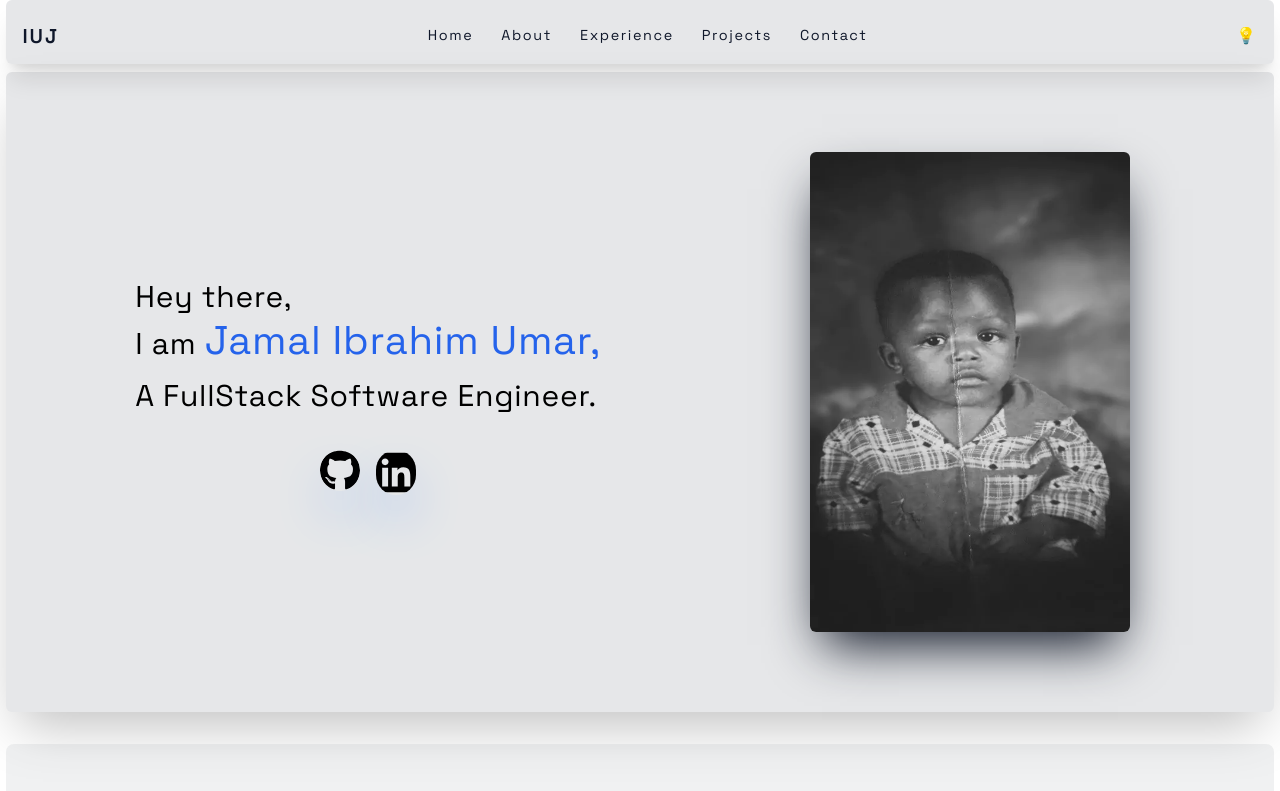
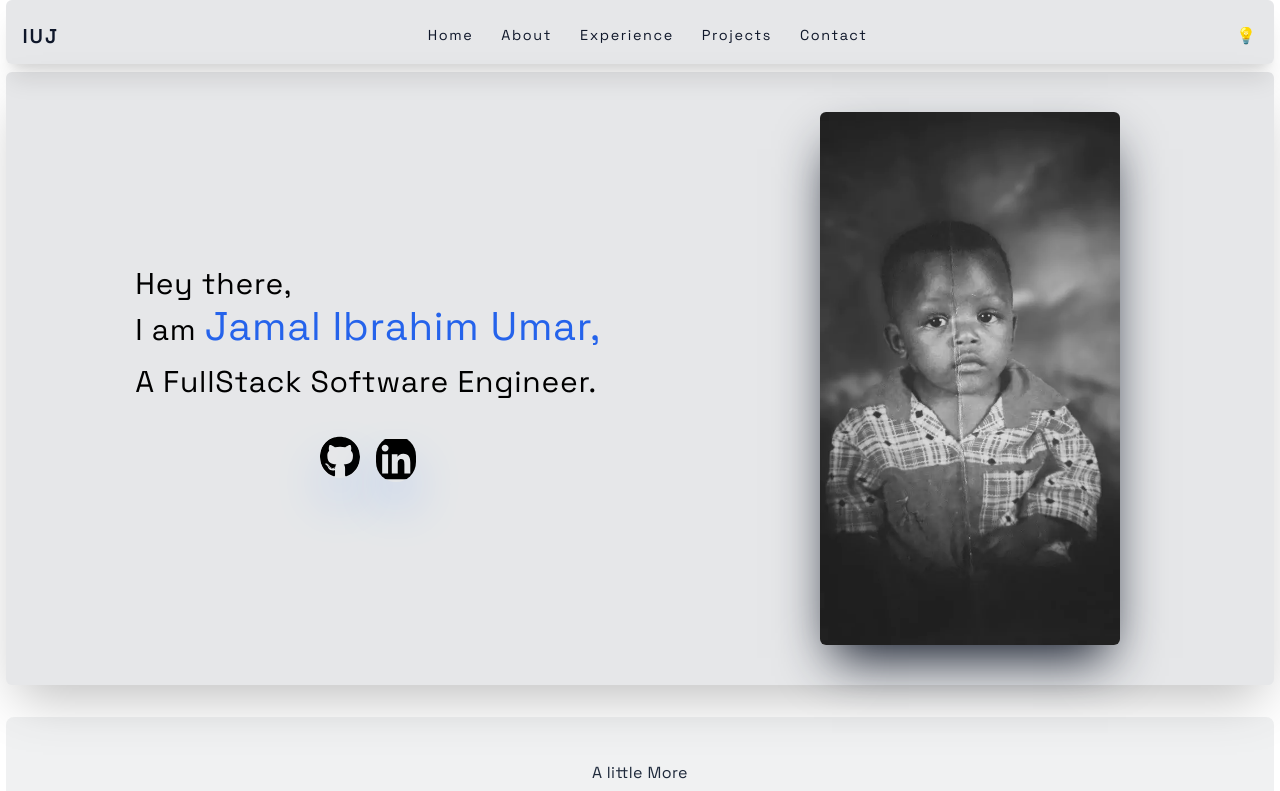
Before and after one commit to captjay98/portfolio, a Next.js app: page / in a window 1280 px wide. Shown: the top 791 px of the page. Built offline with nearby package versions, Linux system fonts and the light colour scheme.

Commit message:
Fixed image size

```diff
--- a/components/home.jsx
+++ b/components/home.jsx
@@ -5,7 +5,7 @@ const Home = () => {
   return (
     <section
       id="home"
-      className="lg:h-auto w-[99%] md:py-20 animate-pulse repeat-1 my-2 m-auto rounded-md shadow-2xl mt-0 px-8 py-1 flex flex-wrap
+      className="lg:h-auto w-[99%] md:py-10 animate-pulse repeat-1 my-2 m-auto rounded-md shadow-2xl mt-0 px-8 py-1 flex flex-wrap
       bg-gray-900/10
          dark:bg-slate-900/30 dark:bg-gradient-to-br from-gray-700/50 via-transparent   "
     >
@@ -43,9 +43,9 @@ const Home = () => {
       <div className="m-auto rounded-full max-sm:my-1 max-sm:w-[350px] lg:w-[350px]">
         <Image
           src="/jamalbaby.webp"
-          className="m-auto rounded-md shadow-2xl shadow-gray-900 h-[30rem] w-[20rem]"
+          className="m-auto rounded-md shadow-2xl shadow-gray-900"
           width={300}
-          height={300}
+          height={200}
           alt="A picture of Jamal "
           loading="eager"
         />
```
